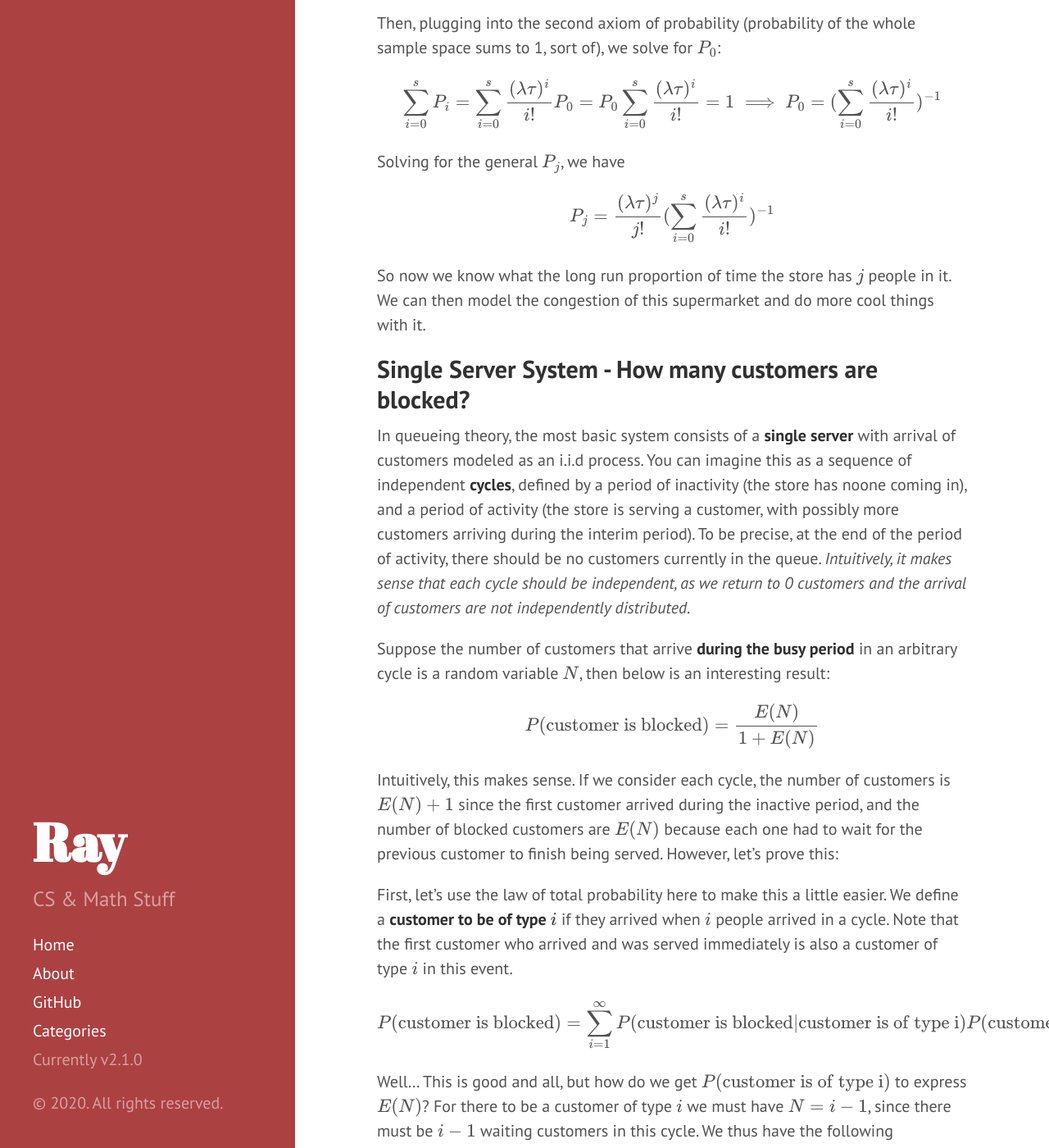
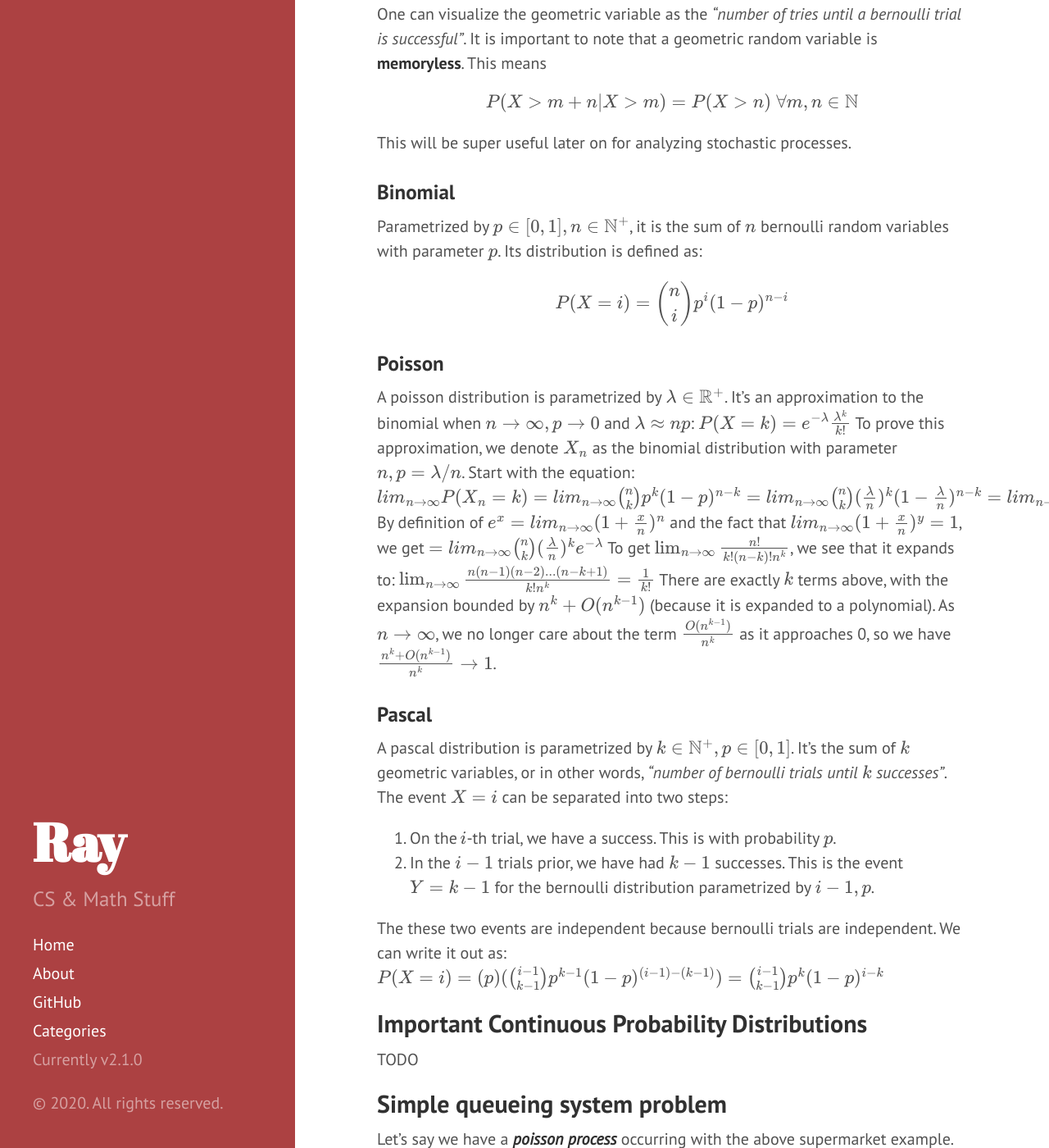
Before and after one commit to OneRaynyDay/oneraynyday.github.io, a Jekyll site: the page built from _posts/2020-04-14-Queueing-Theory-Pt1.md, in a window 1280 px wide and 1400 px high, scrolled down 2887 px. Shown: the whole window at 82% size. Built offline with Jekyll 4.4.1, drawn with Linux system fonts in a browser that asks for light colours; formulas are drawn with MathJax 3; some of the changed text lies outside the part shown.

Commit message:
Add to queueing theory

```diff
--- a/_posts/2020-04-14-Queueing-Theory-Pt1.md
+++ b/_posts/2020-04-14-Queueing-Theory-Pt1.md
@@ -25,6 +25,120 @@
 This field of mathematics employs a very important concept, called **conservation of flow**. The CS undergrads would recall the problem *max flow/min cut*, and how it uses the idea of conservation of flow as well. In this context, we assume in the long run the supermarket will achieve an equilibrium with the number of people inside the store at any point in time. This means that the number of customers coming in will be the same as the number of customers going out.
 
 ## Probability Review
+
+### Basic Definitions
+
+A **random variable (abbreviated r.v.)** $X$ is a function that maps the sample space to $\mathbb{R}$. We may assign probability to the values of the random variable with a **probability function**, denoted $P_X(x) = P(X=x)$ for discrete cases. For continuous cases, we define the function $f_X(x)$ as the **probability density function**. In the continuous case, it no longer makes sense to ask for the probability of a given event, but rather we measure by intervals:
+$$
+P(a \leq X < b) = \int_a^b f_X(x)dx
+$$
+The **cumulative distribution function (abbreviated cdf)** is defined as $F_x(x) = P(X \leq x)$. It exists for both continuous and discrete cases.
+
+If $X$ is a random variable, then $Y = g(X)$, where $g: \mathbb{R} \to \mathbb{R}$ is also a random variable. By definition, $P_Y(y) = \sum_{x:g(x) = y} P_X(x)$.
+
+### Conditional Probability
+
+By definition, conditional probability $P(X = x | Y = y)$ is the probability that the event $X=x$ occurs under the sample space restricted to when $Y=y$. It is defined as:
+$$
+P(X=x|Y=y) = \frac{P(X=x,Y=y)}{P(Y=y)} \equiv P_{X|Y}(x|y) = \frac{P_{X,Y}(x,y)}{P_Y(y)}
+$$
+The **law of total probability** states the following:
+$$
+P_Y(y) = \sum_x P_{X,Y}(x,y) = \sum_x P_{Y|X}(y|x)P_X(x)
+$$
+which is pretty self-explanatory.
+
+### Independence
+
+Two random variables $U, V$ are considered independent if $$P_{U,V}(u,v) = P_U(u)P_V(v) \; \forall u \in U, v \in V$$. It follows that $P_{U|V}(u|v) = P_U(u)$, since
+$$
+P_{U|V}(u|v) = \frac{P_{U,V}(u,v)}{P_V(v)} = \frac{P_U(u)P_V(v)}{P_V(v)} = P_U(u)
+$$
+
+### Convolution
+
+The sum of two r.v.'s (can be generalized to any sum) is the **convolution** of their probability functions. For two r.v.'s $V_1,V_2$, the probability function for $V := V_1 + V_2$ is equal to:
+$$
+P(V=v) = \sum_{x=-\infty}^\infty P(V_1 = x)P(V_2 = v-x) \qquad\text{(Discrete)} \\
+= \int_{-\infty}^\infty f_{V_1}(x)f_{V_2}(v-x)dx \qquad\text{(Continuous)}
+$$
+
+## Important Discrete Probability Distributions
+
+### Bernoulli
+
+There are two events in the sample space, which map to the set $\{0,1\}$. Parametrized by some number $p \in [0,1]$,
+$$
+P(X=1) = p \\
+P(X=0) = 1-p
+$$
+
+### Geometric
+
+There are countable events in the sample space, which map to the set $\mathbb{N}^+ = \{1,2,3,...\}$. Parametrized by some number $p \in [0,1]$,
+
+$$
+P(X=i) = (1-p)^{i-1}p
+$$
+
+The countable sum of these probabilities should sum to 1:
+
+$$
+\sum_{i\in\mathbb{N}^+} P_X(i) = p \sum_{i\in\mathbb{N}^+} (1-p)^{i-1} = p \sum_{i\in\mathbb{N}} (1-p)^{i} = p \frac{1}{1-(1-p)} = 1
+$$
+
+One can visualize the geometric variable as the *"number of tries until a bernoulli trial is successful"*. It is important to note that a geometric random variable is **memoryless**. This means
+
+$$
+P(X > m+n | X > m) = P(X > n) \; \forall m,n \in \mathbb{N}
+$$
+
+This will be super useful later on for analyzing stochastic processes.
+
+### Binomial
+
+Parametrized by $p \in [0,1], n \in \mathbb{N}^+$, it is the sum of $n$ bernoulli random variables with parameter $p$. Its distribution is defined as:
+
+$$
+P(X=i) = {n \choose i} p^i (1-p)^{n-i}
+$$
+
+### Poisson
+
+A poisson distribution is parametrized by $\lambda \in \mathbb{R}^+$. It's an approximation to the binomial when $n \to \infty, p \to 0$ and $\lambda \approx np$:
+$$
+P(X = k) = e^{-\lambda} \frac{\lambda^k}{k!}
+$$
+To prove this approximation, we denote $X_n$ as the binomial distribution with parameter $n, p=\lambda/n$. Start with the equation:
+$$
+lim_{n\to\infty} P(X_n = k) = lim_{n\to\infty} {n \choose k}p^k (1-p)^{n-k} \\
+= lim_{n\to\infty} {n \choose k} (\frac{\lambda}{n})^k (1-\frac{\lambda}{n})^{n-k} \\
+= lim_{n\to\infty} {n \choose k} (\frac{\lambda}{n})^k (1-\frac{\lambda}{n})^{n} (1-\frac{\lambda}{n})^{-k}
+$$
+By definition of $e^x = lim_{n\to\infty} (1+\frac{x}{n})^n$ and the fact that $lim_{n\to\infty} (1+\frac{x}{n})^y = 1$, we get
+$$
+= lim_{n\to\infty} {n \choose k} (\frac{\lambda}{n})^k e^{-\lambda}
+$$
+To get $\lim_{n \to \infty}\frac{n!}{k!(n-k)!n^k}$, we see that it expands to:
+$$
+\lim_{n \to \infty} \frac{n(n-1)(n-2)...(n-k+1)}{k! n^k} = \frac{1}{k!}
+$$
+There are exactly $k$ terms above, with the expansion bounded by $n^k + O(n^{k-1})$ (because it is expanded to a polynomial). As $n\to \infty$, we no longer care about the term $\frac{O(n^{k-1})}{n^k}$ as it approaches 0, so we have $\frac{n^k + O(n^{k-1})}{n^k} \to 1$.
+
+### Pascal
+
+A pascal distribution is parametrized by $k \in \mathbb{N}^+, p \in [0,1]$. It's the sum of $k$ geometric variables, or in other words, *"number of bernoulli trials until $k$ successes"*. The event $X = i$ can be separated into two steps:
+
+1. On the $i$-th trial, we have a success. This is with probability $p$.
+2. In the $i-1$ trials prior, we have had $k-1$ successes. This is the event $Y = k-1$ for the bernoulli distribution parametrized by $i-1, p$.
+
+The these two events are independent because bernoulli trials are independent. We can write it out as:
+$$
+P(X = i) = (p)({i-1 \choose k-1}p^{k-1}(1-p)^{(i-1)-(k-1)}) \\
+= {i-1 \choose k-1}p^{k}(1-p)^{i-k}
+$$
+
+## Important Continuous Probability Distributions
 
 TODO
 
```
